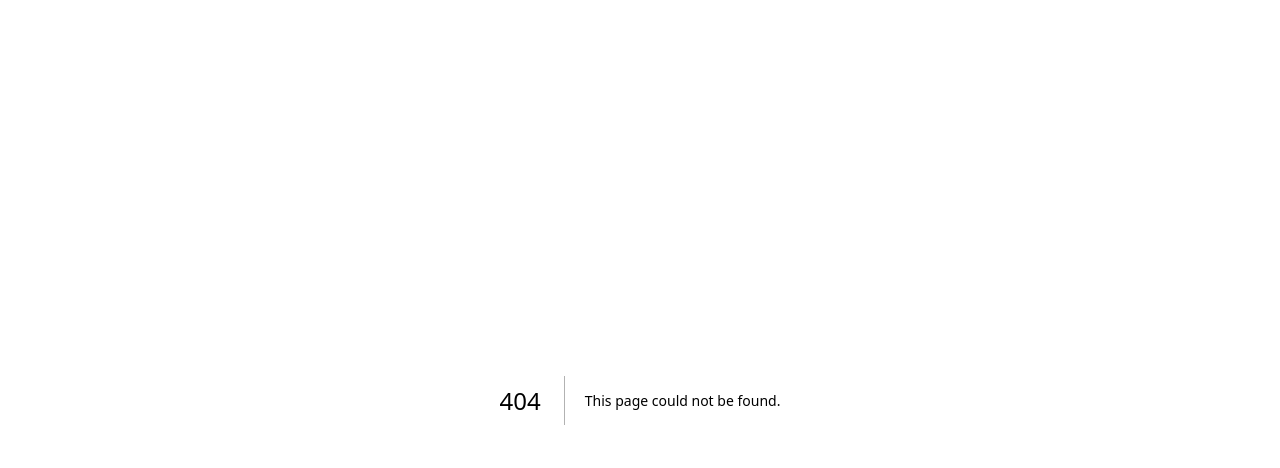
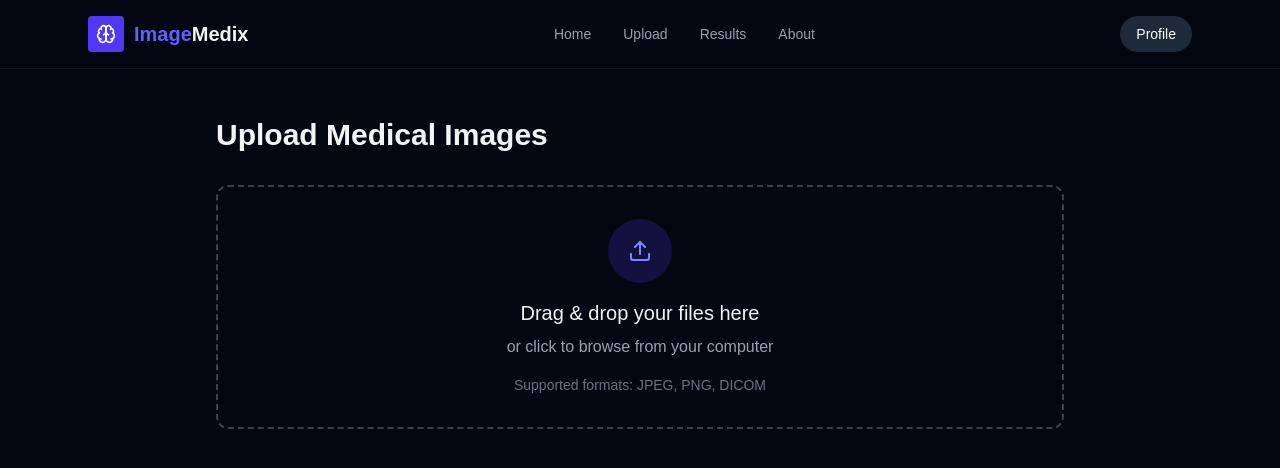
Before and after one commit to htmw/2025S-The-Minions, a Next.js app in the folder code/imagemedix/: page /upload in a window 1280 px wide. Before the commit this address had no page. Shown: the top 468 px of the page. Built offline with nearby package versions, Linux system fonts and the light colour scheme.

Commit message:
upload code

```diff
--- /dev/null
+++ b/code/imagemedix/src/app/upload/page.tsx
@@ -0,0 +1,217 @@
+// app/upload/page.jsx
+"use client";
+
+import React, { useState, useCallback } from "react";
+import {
+  Upload,
+  Brain,
+  X,
+  AlertCircle,
+  FileImage,
+  CheckCircle,
+  Loader2
+} from "lucide-react";
+import Link from "next/link";
+import { useDropzone } from "react-dropzone";
+
+export default function UploadPage() {
+  const [files, setFiles] = useState([]);
+  const [uploadStatus, setUploadStatus] = useState("idle"); // idle, uploading, success, error
+  const [errorMessage, setErrorMessage] = useState("");
+
+  const onDrop = useCallback((acceptedFiles) => {
+    // Filter for image files
+    const imageFiles = acceptedFiles.filter(file =>
+      file.type.startsWith('image/') ||
+      file.type === 'application/dicom'
+    );
+
+    if (imageFiles.length < acceptedFiles.length) {
+      setErrorMessage("Some files were rejected. Please upload only medical images.");
+    }
+
+    setFiles(prev => [...prev, ...imageFiles.map(file => ({
+      file,
+      id: Math.random().toString(36).substring(7),
+      progress: 0,
+      status: 'queued'
+    }))]);
+    setErrorMessage("");
+  }, []);
+
+  const { getRootProps, getInputProps, isDragActive } = useDropzone({
+    onDrop,
+    accept: {
+      'image/*': ['.png', '.jpg', '.jpeg'],
+      'application/dicom': ['.dcm', '.dicom']
+    }
+  });
+
+  const removeFile = (fileId) => {
+    setFiles(files.filter(f => f.id !== fileId));
+  };
+
+  const handleUpload = async () => {
+    if (files.length === 0) {
+      setErrorMessage("Please select files to upload");
+      return;
+    }
+
+    setUploadStatus("uploading");
+    setErrorMessage("");
+
+    // Simulate upload process
+    try {
+      // In a real application, you would send files to your server here
+      await new Promise(resolve => setTimeout(resolve, 2000));
+      setUploadStatus("success");
+    } catch (error) {
+      setUploadStatus("error");
+      setErrorMessage("An error occurred during upload. Please try again.");
+    }
+  };
+
+  return (
+    <div className="min-h-screen bg-gray-950 text-gray-100">
+      {/* Header */}
+      <header className="sticky top-0 z-50 border-b border-gray-900 bg-gray-950/80 backdrop-blur-md">
+        <div className="max-w-6xl mx-auto px-4 sm:px-6 py-4">
+          <nav className="flex justify-between items-center">
+            <Link href="/" className="flex items-center gap-2.5">
+              <div className="w-9 h-9 rounded bg-indigo-600 flex items-center justify-center text-white">
+                <Brain size={20} />
+              </div>
+              <span className="text-xl font-bold">
+                <span className="text-indigo-500">Image</span>Medix
+              </span>
+            </Link>
+
+            <div className="hidden md:flex items-center gap-8 text-gray-400">
+              <Link href="/home" className="text-sm hover:text-white transition-colors">Home</Link>
+              <Link href="/upload" className="text-sm hover:text-white transition-colors">Upload</Link>
+              <Link href="/results" className="text-sm hover:text-white transition-colors">Results</Link>
+              <Link href="/about" className="text-sm hover:text-white transition-colors">About</Link>
+            </div>
+
+            <div className="flex items-center gap-3">
+              <Link
+                href="/profile"
+                className="rounded-full bg-gray-800 text-white px-4 py-2 text-sm font-medium hover:bg-gray-700 transition-all"
+              >
+                Profile
+              </Link>
+            </div>
+          </nav>
+        </div>
+      </header>
+
+      <main className="py-12">
+        <div className="max-w-4xl mx-auto px-4 sm:px-6">
+          <div className="flex items-center justify-between mb-8">
+            <h1 className="text-3xl font-bold">Upload Medical Images</h1>
+          </div>
+
+          {/* Upload Area */}
+          <div
+            {...getRootProps()}
+            className={`border-2 border-dashed rounded-xl p-8 text-center cursor-pointer transition-colors
+              ${isDragActive ? 'border-indigo-500 bg-indigo-500/10' : 'border-gray-700 hover:border-gray-600'}
+            `}
+          >
+            <input {...getInputProps()} />
+            <div className="flex flex-col items-center gap-4">
+              <div className="w-16 h-16 rounded-full bg-indigo-600/20 flex items-center justify-center">
+                <Upload size={24} className="text-indigo-400" />
+              </div>
+              <div>
+                <p className="text-xl font-medium mb-2">
+                  {isDragActive ? 'Drop your files here' : 'Drag & drop your files here'}
+                </p>
+                <p className="text-gray-400">
+                  or click to browse from your computer
+                </p>
+              </div>
+              <p className="text-sm text-gray-500">
+                Supported formats: JPEG, PNG, DICOM
+              </p>
+            </div>
+          </div>
+
+          {/* Error Message */}
+          {errorMessage && (
+            <div className="mt-4 p-4 bg-red-500/10 border border-red-500/50 rounded-lg flex items-center gap-2 text-red-400">
+              <AlertCircle size={16} />
+              <p>{errorMessage}</p>
+            </div>
+          )}
+
+          {/* File List */}
+          {files.length > 0 && (
+            <div className="mt-8">
+              <h2 className="text-xl font-semibold mb-4">Selected Files</h2>
+              <div className="space-y-3">
+                {files.map((file) => (
+                  <div
+                    key={file.id}
+                    className="bg-gray-900 rounded-lg p-4 flex items-center justify-between"
+                  >
+                    <div className="flex items-center gap-3">
+                      <div className="w-10 h-10 rounded bg-indigo-600/20 flex items-center justify-center">
+                        <FileImage size={20} className="text-indigo-400" />
+                      </div>
+                      <div>
+                        <p className="font-medium">{file.file.name}</p>
+                        <p className="text-sm text-gray-400">
+                          {(file.file.size / 1024 / 1024).toFixed(2)} MB
+                        </p>
+                      </div>
+                    </div>
+                    <button
+                      onClick={() => removeFile(file.id)}
+                      className="w-8 h-8 rounded-full bg-gray-800 flex items-center justify-center hover:bg-gray-700 transition-colors"
+                    >
+                      <X size={14} className="text-gray-400" />
+                    </button>
+                  </div>
+                ))}
+              </div>
+            </div>
+          )}
+
+          {/* Upload Button */}
+          {files.length > 0 && (
+            <div className="mt-8 flex justify-end">
+              <button
+                onClick={handleUpload}
+                disabled={uploadStatus === "uploading"}
+                className={`rounded-full px-6 py-3 font-medium flex items-center gap-2
+                  ${uploadStatus === "uploading"
+                    ? 'bg-indigo-600/50 cursor-not-allowed'
+                    : 'bg-indigo-600 hover:bg-indigo-500'
+                  }
+                `}
+              >
+                {uploadStatus === "uploading" ? (
+                  <>
+                    <Loader2 size={18} className="animate-spin" />
+                    Uploading...
+                  </>
+                ) : uploadStatus === "success" ? (
+                  <>
+                    <CheckCircle size={18} />
+                    Upload Complete
+                  </>
+                ) : (
+                  <>
+                    <Upload size={18} />
+                    Upload Files
+                  </>
+                )}
+              </button>
+            </div>
+          )}
+        </div>
+      </main>
+    </div>
+  );
+}
```
